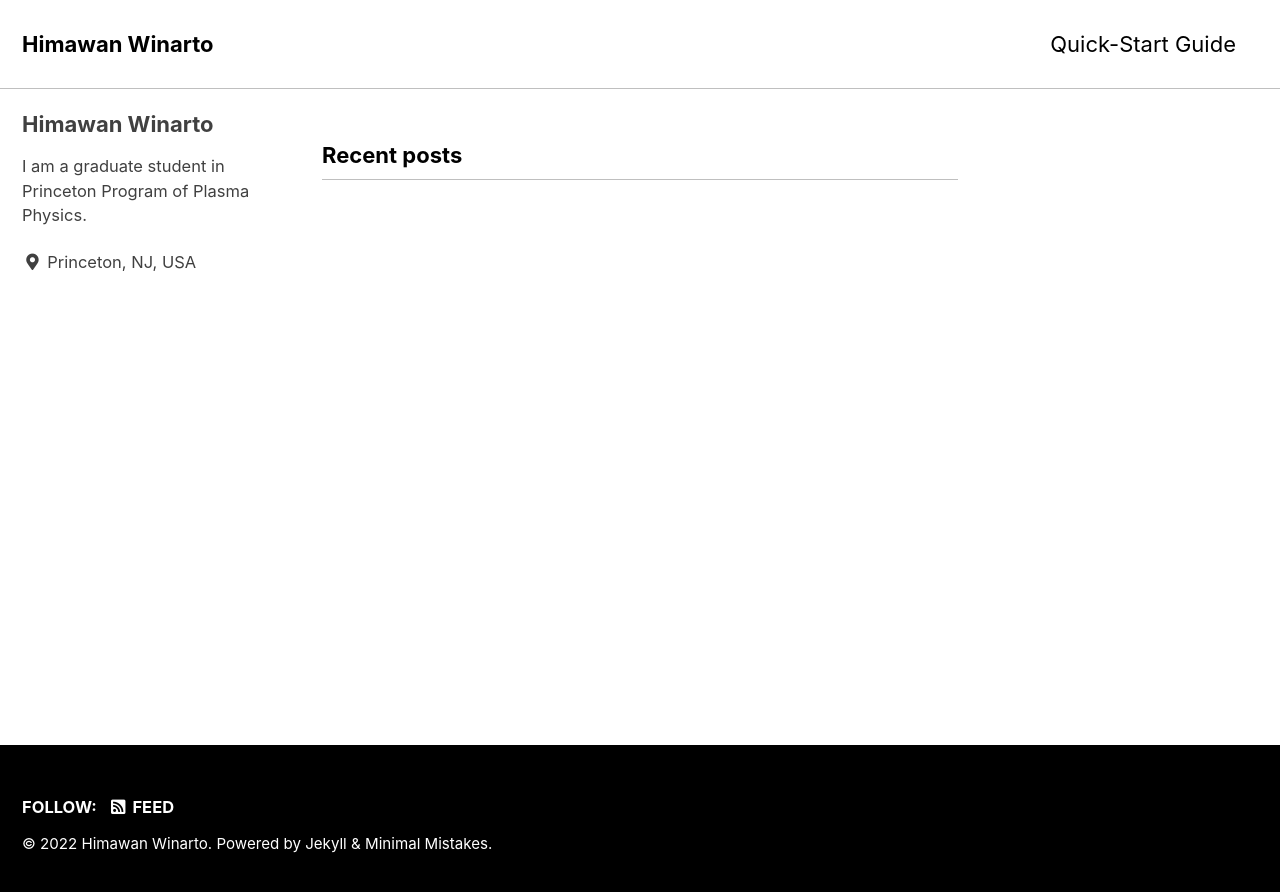
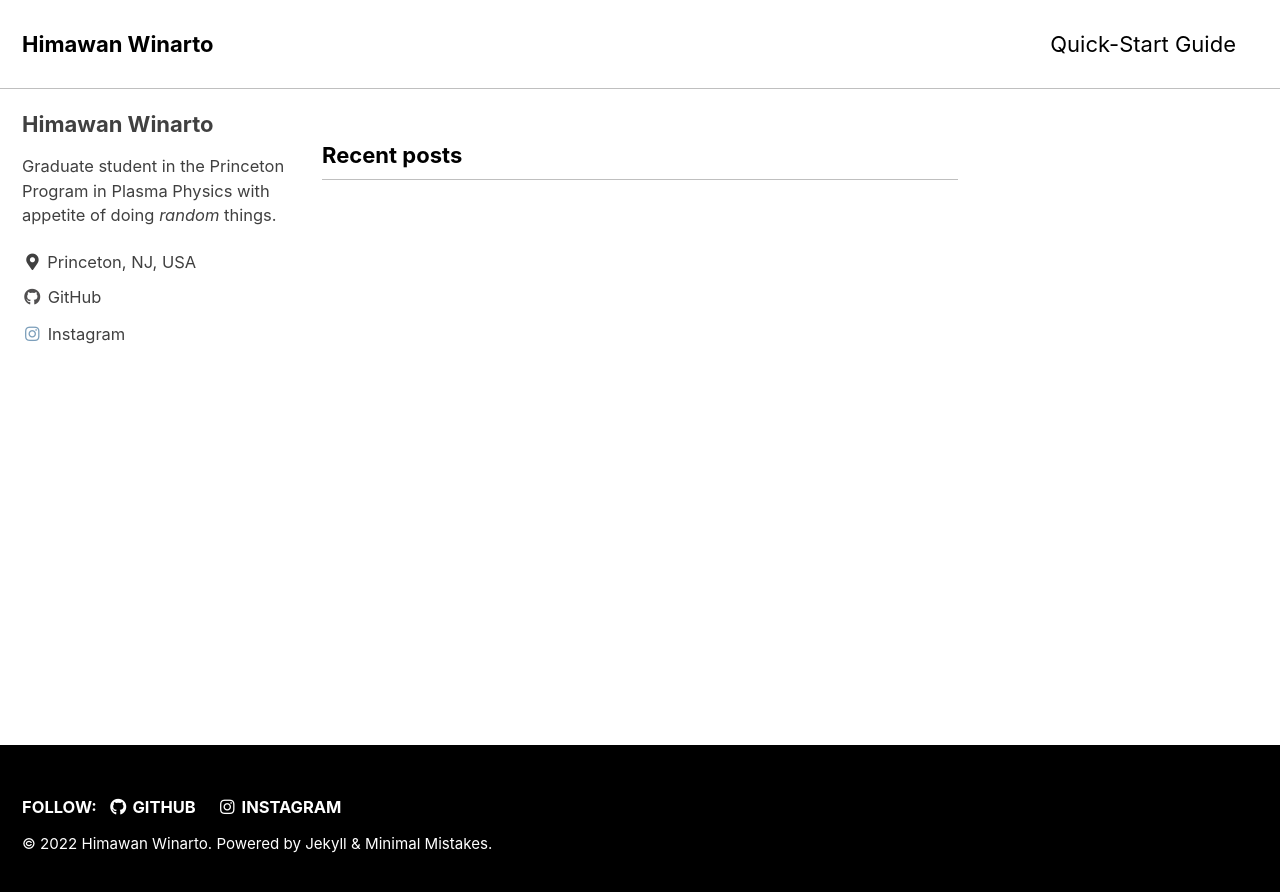
Before and after one commit to himax16/personal-website-jekyll, a Jekyll site: the page built from index.html, in a window 1280 px wide. Shown: the top 892 px of the page. Built offline with Jekyll 4.4.1, drawn with Linux system fonts in a browser that asks for light colours; cached includes are drawn as plain includes; the list of posts is cut into pages by our own code.

Commit message:
Edit config

```diff
--- a/_config.yml
+++ b/_config.yml
@@ -21,18 +21,18 @@ title_separator          : "|"
 subtitle                 : # site tagline that appears below site title in masthead
 name                     : "Himawan Winarto"
 description              : "Personal website of Himawan Winarto."
-url                      : # the base hostname & protocol for your site e.g. "https://mmistakes.github.io"
+url                      : "https://h.winarto.net" # the base hostname & protocol for your site e.g. "https://mmistakes.github.io"
 baseurl                  : # the subpath of your site, e.g. "/blog"
-repository               : himax16/himax16.github.io # GitHub username/repo-name e.g. "mmistakes/minimal-mistakes"
+repository               : "himax16/himax16.github.io" # GitHub username/repo-name e.g. "mmistakes/minimal-mistakes"
 teaser                   : # path of fallback teaser image, e.g. "/assets/images/500x300.png"
 logo                     : # path of logo image to display in the masthead, e.g. "/assets/images/88x88.png"
 masthead_title           : # overrides the website title displayed in the masthead, use " " for no title
 # breadcrumbs            : false # true, false (default)
 words_per_minute         : 200
 comments:
-  provider               : # false (default), "disqus", "discourse", "facebook", "staticman", "staticman_v2", "utterances", "giscus", "custom"
+  provider               : "disqus" # false (default), "disqus", "discourse", "facebook", "staticman", "staticman_v2", "utterances", "giscus", "custom"
   disqus:
-    shortname            : # https://help.disqus.com/customer/portal/articles/466208-what-s-a-shortname-
+    shortname            : "himax16" # https://help.disqus.com/customer/portal/articles/466208-what-s-a-shortname-
   discourse:
     server               : # https://meta.discourse.org/t/embedding-discourse-comments-via-javascript/31963 , e.g.: meta.discourse.org
   facebook:
@@ -58,7 +58,7 @@ reCaptcha:
   secret                 :
 atom_feed:
   path                   : # blank (default) uses feed.xml
-  hide                   : # true, false (default)
+  hide                   : true # true, false (default)
 search                   : # true, false (default)
 search_full_content      : # true, false (default)
 search_provider          : # lunr (default), algolia, google
@@ -106,50 +106,50 @@ analytics:
 author:
   name             : "Himawan Winarto"
   avatar           : # path of avatar image, e.g. "/assets/images/bio-photo.jpg"
-  bio              : "I am a graduate student in Princeton Program of Plasma Physics."
+  bio              : "Graduate student in the Princeton Program in Plasma Physics with appetite of doing *random* things."
   location         : "Princeton, NJ, USA"
   email            :
   links:
-    - label: "Email"
-      icon: "fas fa-fw fa-envelope-square"
-      # url: "mailto:your.name@email.com"
-    - label: "Website"
-      icon: "fas fa-fw fa-link"
-      # url: "https://your-website.com"
-    - label: "Twitter"
-      icon: "fab fa-fw fa-twitter-square"
-      # url: "https://twitter.com/"
-    - label: "Facebook"
-      icon: "fab fa-fw fa-facebook-square"
-      # url: "https://facebook.com/"
+    # - label: "Email"
+    #   icon: "fas fa-fw fa-envelope-square"
+    #   # url: "mailto:your.name@email.com"
+    # - label: "Website"
+    #   icon: "fas fa-fw fa-link"
+    #   # url: "https://your-website.com"
+    # - label: "Twitter"
+    #   icon: "fab fa-fw fa-twitter-square"
+    #   # url: "https://twitter.com/"
+    # - label: "Facebook"
+    #   icon: "fab fa-fw fa-facebook-square"
+    #   # url: "https://facebook.com/"
     - label: "GitHub"
       icon: "fab fa-fw fa-github"
-      # url: "https://github.com/"
+      url: "https://github.com/himax16"
     - label: "Instagram"
       icon: "fab fa-fw fa-instagram"
-      # url: "https://instagram.com/"
+      url: "https://instagram.com/himax16"
 
 # Site Footer
 footer:
   links:
-    - label: "Twitter"
-      icon: "fab fa-fw fa-twitter-square"
-      # url:
-    - label: "Facebook"
-      icon: "fab fa-fw fa-facebook-square"
-      # url:
+    # - label: "Twitter"
+    #   icon: "fab fa-fw fa-twitter-square"
+    #   # url:
+    # - label: "Facebook"
+    #   icon: "fab fa-fw fa-facebook-square"
+    #   # url:
     - label: "GitHub"
       icon: "fab fa-fw fa-github"
-      # url:
-    - label: "GitLab"
-      icon: "fab fa-fw fa-gitlab"
-      # url:
-    - label: "Bitbucket"
-      icon: "fab fa-fw fa-bitbucket"
-      # url:
+      url: "https://github.com/himax16"
+    # - label: "GitLab"
+    #   icon: "fab fa-fw fa-gitlab"
+    #   # url:
+    # - label: "Bitbucket"
+    #   icon: "fab fa-fw fa-bitbucket"
+    #   # url:
     - label: "Instagram"
       icon: "fab fa-fw fa-instagram"
-      # url:
+      url: "https://instagram.com/himax16"
 
 
 # Reading Files
```
